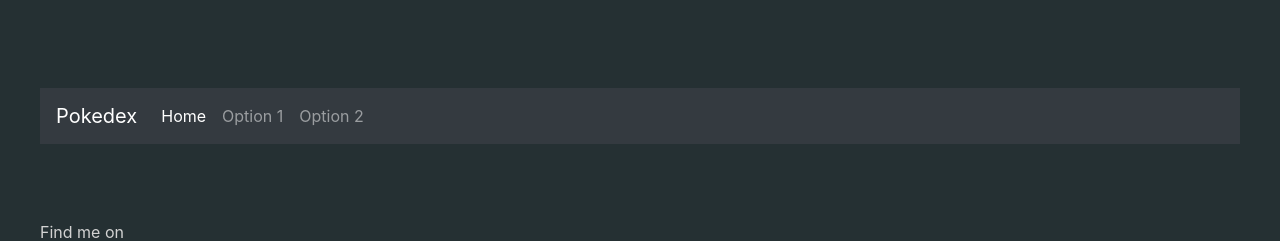
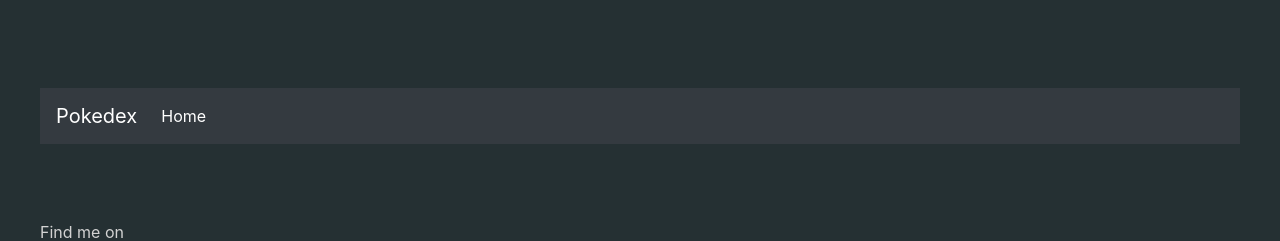
Before and after one commit to Joshwasson92/Pokedex, a website: page index.html in a window 1280 px wide. Shown: the top 241 px of the page. Drawn offline with nearby package versions, Linux system fonts and the light colour scheme; no server answers.

Commit message:
Small fixes
Removed some place holders and updated index name.

```diff
--- a/pokedex-index.html
+++ b/index.html
@@ -24,12 +24,6 @@
         <ul class="navbar-nav">
           <li class="nav-item active">
             <a class="nav-link" href="#">Home <span class="sr-only">(current)</span></a>
-          </li>
-          <li class="nav-item">
-            <a class="nav-link" href="#">Option 1</a>
-          </li>
-          <li class="nav-item">
-            <a class="nav-link" href="#">Option 2</a>
           </li>
           <li class="nav-item">
             <a class="nav-link disabled" href="#" tabindex="-1" aria-disabled="true"></a>
```
